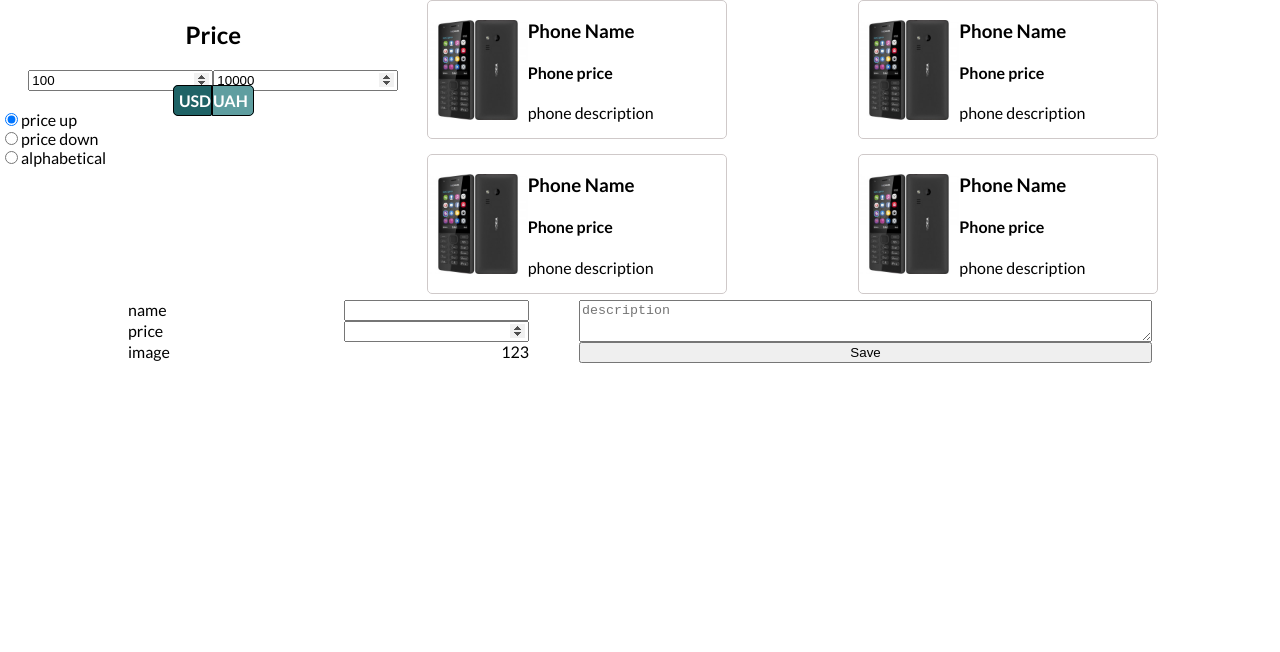
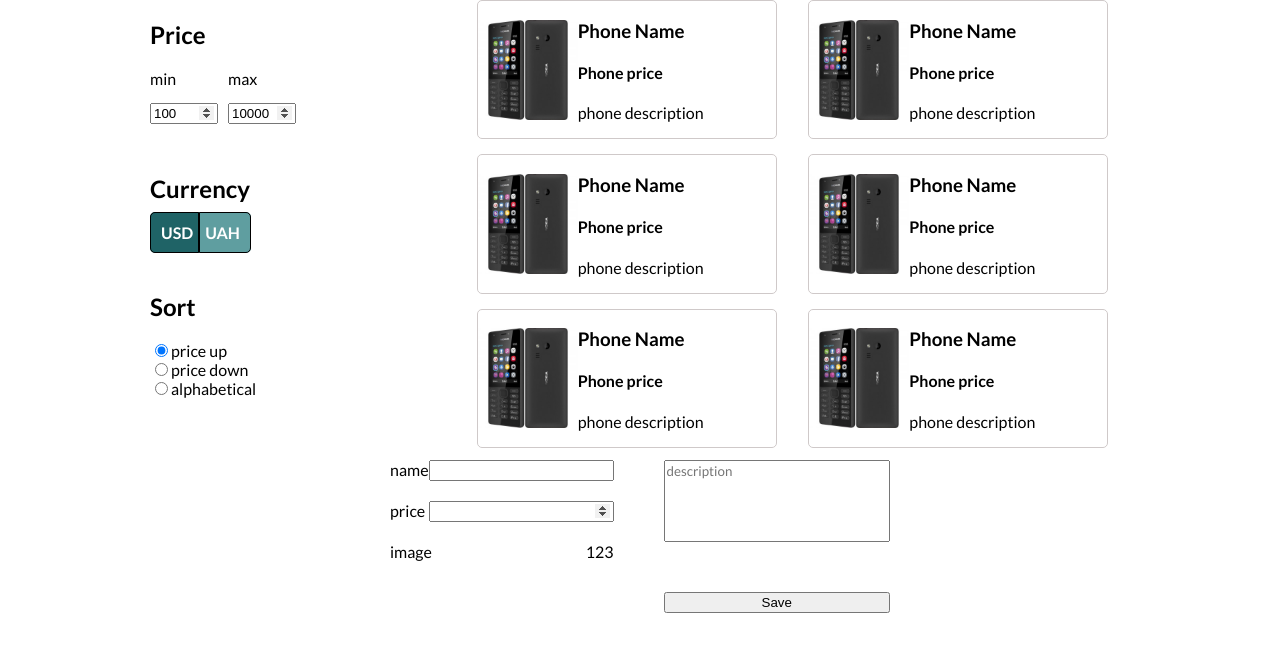
Before and after one commit to EnjSadman/alvarium, a React (Create React App) app: page / in a window 1280 px wide. Shown: the top 652 px of the page. Built offline with nearby package versions, Linux system fonts and the light colour scheme.

Commit message:
adjusted elements on page

```diff
--- a/src/App.scss
+++ b/src/App.scss
@@ -1,7 +1,6 @@
 @import url('https://fonts.googleapis.com/css2?family=Lato:wght@100;400;700&display=swap');
 
 .App {
-  text-align: center;
   justify-content: space-around;
   font-family: 'Lato', sans-serif;
   font-weight: 400;
@@ -46,3 +45,8 @@
     transform: rotate(360deg);
   }
 }
+
+.container {
+  max-width: 980px;
+  margin: 0 auto;
+}
--- a/src/App.tsx
+++ b/src/App.tsx
@@ -7,6 +7,7 @@ import { CardsContainer } from './components/CardsContainer/CardsContainer';
 function App() {
   return (
     <div className="App">
+      <div className="container">
         <div className="App__content">
           <Sidebar />
           <CardsContainer />
@@ -15,6 +16,7 @@ function App() {
           <BottomMenu />
         </div>
       </div>
+    </div>
   );
 }
 
--- a/src/components/BottomMenu/BottomMenu.scss
+++ b/src/components/BottomMenu/BottomMenu.scss
@@ -1,11 +1,12 @@
 .bottomMenu {
   display: flex;
   justify-content: center;
+
   &__form {
+    width: 500px;
     display: grid;
-    grid-template-columns: 0.7fr 1fr;
+    grid-template-columns: 0.8fr 1fr;
     column-gap: 50px;
-    width: 80%;
   }
 }
 
@@ -16,6 +17,11 @@
     &--image {
       display: none;
     }
+  }
+
+  &__textarea {
+    font-family: 'Lato', sans-serif;
+    resize: none;
   }
 
   &__inputs {
@@ -32,10 +38,10 @@
     display: flex;
     justify-content: space-between;
     margin: auto;
+    margin-bottom: 20px;
+  }
+
+  &__submit {
+    margin-top: 50px;
   }
 }
-
-input[type=number]::-webkit-inner-spin-button,
-input[type=number]::-webkit-outer-spin-button {
-  opacity: 1;
-}
--- a/src/components/BottomMenu/BottomMenu.tsx
+++ b/src/components/BottomMenu/BottomMenu.tsx
@@ -3,7 +3,12 @@ import './BottomMenu.scss';
 export const BottomMenu : React.FC = () => {
   return (
     <div className="bottomMenu">
-      <form className="bottomMenu__form form">
+      <form
+        className="bottomMenu__form form"
+        onSubmit={(event) => {
+          event.preventDefault();
+        }}
+      >
         <div className="form__inputs">
           <label className="form__label" htmlFor="">
             name
@@ -15,7 +20,7 @@ export const BottomMenu : React.FC = () => {
           </label>
         </div>
         <textarea
-          className="form__input"
+          className="form__textarea"
           name=""
           placeholder="description"
           id=""/>
@@ -33,7 +38,7 @@ export const BottomMenu : React.FC = () => {
             </label>
           </label>
         </div>
-          <button type="submit">
+          <button className="form__submit" type="submit">
             Save
           </button>
       </form>
--- a/src/components/CardsContainer/CardsContainer.scss
+++ b/src/components/CardsContainer/CardsContainer.scss
@@ -3,6 +3,6 @@
   grid-template-columns: 1fr 1fr;
   column-gap: 10px;
   row-gap: 15px;
-  max-height: 300px;
+  max-height: 460px;
   overflow-y: scroll;
 }
--- a/src/components/CardsContainer/CardsContainer.tsx
+++ b/src/components/CardsContainer/CardsContainer.tsx
@@ -9,6 +9,10 @@ export const CardsContainer : React.FC = () => {
       <Card/>
       <Card/>
       <Card/>
+      <Card/>
+      <Card/>
+      <Card/>
+      <Card/>
     </div>
   )
 }
--- a/src/components/Sidebar/Sidebar.scss
+++ b/src/components/Sidebar/Sidebar.scss
@@ -1,20 +1,43 @@
 .sidebar {
   left: 0px;
 
-  &__priceSetters{
-    &--input{
-      &:first-of-type::before{
-        content: 'от';
-        position: relative;
+  &__priceSetters {
+    display: flex;
+    margin-bottom: 50px;
+
+    &--input {
+      max-width: 60px;
+
+      &::-webkit-inner-spin-button,
+      &::-webkit-outer-spin-button {
+        opacity: 1;
       }
+    }
+
+    &--container {
+      display: flex;
+      flex-direction: column;
+
+      &:first-of-type {
+        margin-right: 10px;
+      }
+    }
+
+    &--label {
+      margin-bottom: 15px;
     }
   }
 
   &__currency {
+    margin-bottom: 50px;
 
     &--input {
-      opacity: 0;
       position: absolute;
+      clip: rect(0, 0, 0, 0);
+      height: 1px;
+      width: 1px;
+      border: 0;
+      overflow: hidden;
 
       &:checked + label {
         background-color: rgb(31, 99, 102);
@@ -22,31 +45,34 @@
     }
 
     &--label {
-      cursor: pointer;
-
       color: white;
       font-weight: bold;
       background-color: cadetblue;
+      line-height: 1;
 
       border: 1px solid black;
 
       transition: background-color 0.5s ease-in-out;
 
+      &:hover {
+        cursor: pointer;
+      }
+
       &:first-of-type {
-        padding: 5px 0 5px 5px;
-        border-radius: 5px 0px 2px 5px;
+        padding: 10px 5px 10px 10px;
+        border-radius: 5px 0 0 5px;
       }
 
       &:last-of-type {
-        padding: 5px 5px 5px 0px;
-        border-radius: 0px 5px 5px 0px;
+        padding: 10px 10px 10px 5px;
+        border-radius: 0 5px 5px 0;
       }
     }
   }
 
   &__sorting {
-    display: flex;
-    flex-direction: column;
-    text-align: start;
+    &--label {
+      display: block;
+    }
   }
 }
--- a/src/components/Sidebar/Sidebar.tsx
+++ b/src/components/Sidebar/Sidebar.tsx
@@ -5,6 +5,10 @@ export const Sidebar : React.FC = () => {
     <div className="sidebar">
       <h2 className="sidebar__heading">Price</h2>
       <div className="sidebar__priceSetters">
+        <div className="sidebar__priceSetters--container">
+        <label htmlFor="minimal_price" className="sidebar__priceSetters--label">min
+
+        </label>
         <input
           className="sidebar__priceSetters--input"
           type="number"
@@ -12,6 +16,11 @@ export const Sidebar : React.FC = () => {
           id="minimal_price"
           value="100"
         />
+        </div>
+        <div className="sidebar__priceSetters--container">
+        <label htmlFor="maximum_price" className="sidebar__priceSetters--label">max
+
+        </label>
         <input
           className="sidebar__priceSetters--input"
           type="number"
@@ -19,8 +28,10 @@ export const Sidebar : React.FC = () => {
           id="maximum_price"
           value="10000"
         />
+        </div>
       </div>
       <div className="sidebar__currency">
+      <h2>Currency</h2>
       <input
             className="sidebar__currency--input"
             type="radio"
@@ -29,9 +40,7 @@ export const Sidebar : React.FC = () => {
             id="usd_currency"
             checked
           />
-        <label htmlFor="usd_currency" className="sidebar__currency--label">
-          USD
-        </label>
+        <label htmlFor="usd_currency" className="sidebar__currency--label">USD</label>
         <input
             className="sidebar__currency--input"
             type="radio"
@@ -39,20 +48,19 @@ export const Sidebar : React.FC = () => {
             value="uah"
             id="uah_currency"
           />
-        <label htmlFor="uah_currency" className="sidebar__currency--label">
-          UAH
-        </label>
+        <label htmlFor="uah_currency" className="sidebar__currency--label">UAH</label>
       </div>
       <div className="sidebar__sorting">
-        <label htmlFor="">
+        <h2>Sort</h2>
+        <label className="sidebar__sorting--label" htmlFor="">
           <input type="radio" name="sort" id="" checked/>
           price up
         </label>
-        <label htmlFor="">
+        <label className="sidebar__sorting--label" htmlFor="">
           <input type="radio" name="sort" id="" />
           price down
         </label>
-        <label htmlFor="">
+        <label className="sidebar__sorting--label" htmlFor="">
           <input type="radio" name="sort" id="" />
           alphabetical
         </label>
```
Also changed, not shown: src/react-app-env.d.ts (+8 -0 lines). Lines whose indentation alone changed are shown as unchanged.
